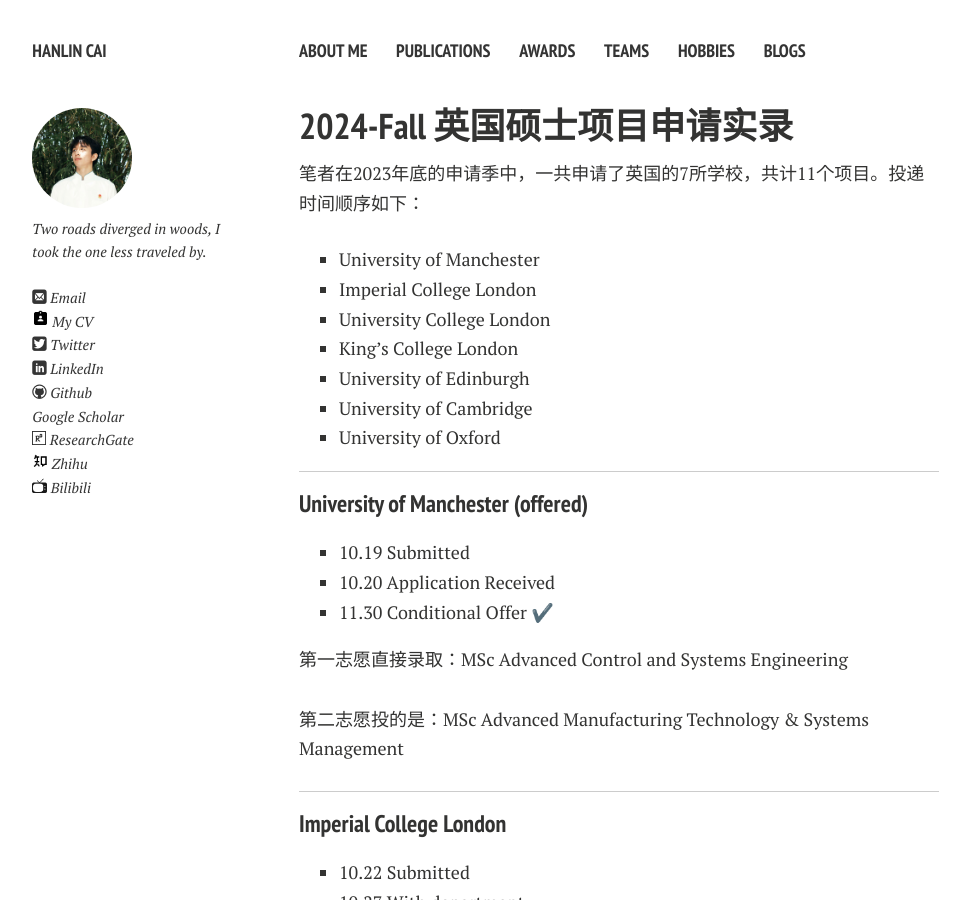
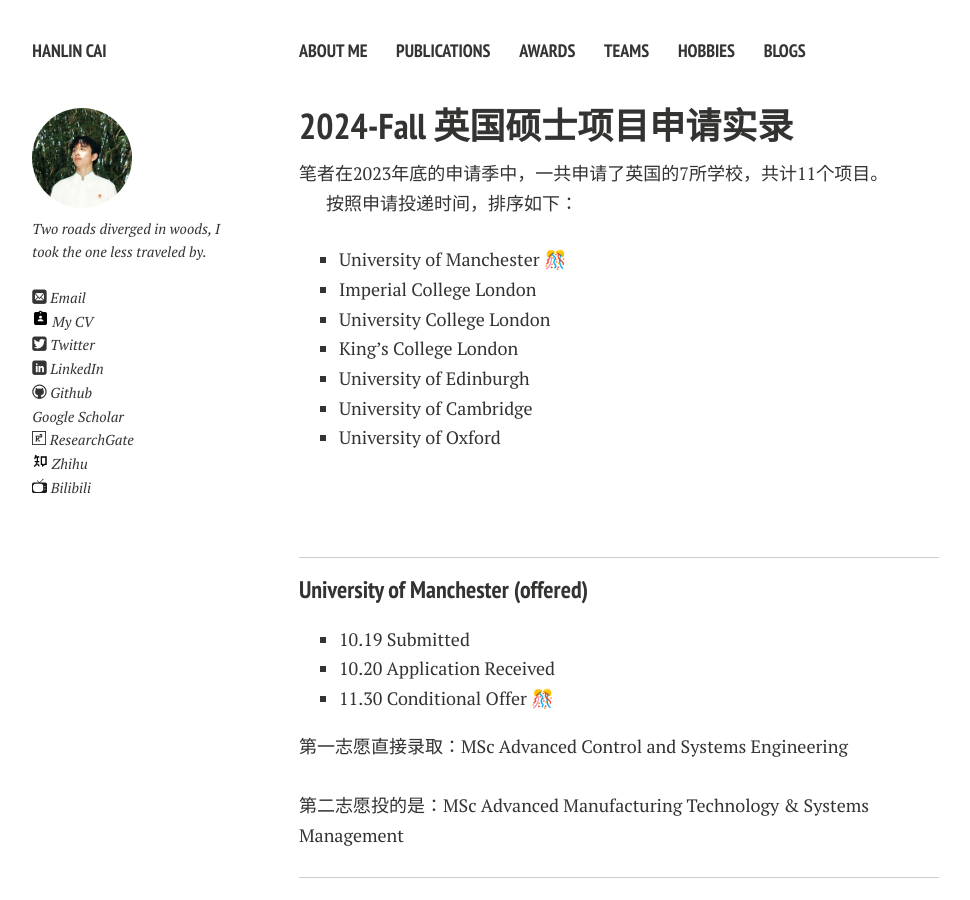
Before and after one commit to GuangLun2000/GuangLun2000.github.io, a Jekyll site: the page built from blogs/24fall.md, in a window 1280 px wide and 900 px high. Shown: the whole window, without its empty margins (21-991 px from the left). Built offline with Jekyll 4.4.1, drawn with Linux system fonts in a browser that asks for light colours; nearby versions of some CDN libraries; comment, search, counter and statistics services are not loaded; a style sheet for code colours, icons or effects is not loaded.

Commit message:
Update 24fall.md

```diff
--- a/blogs/24fall.md
+++ b/blogs/24fall.md
@@ -6,9 +6,11 @@
 
 ## 2024-Fall 英国硕士项目申请实录
 
-笔者在2023年底的申请季中，一共申请了英国的7所学校，共计11个项目。投递时间顺序如下：
+笔者在2023年底的申请季中，一共申请了英国的7所学校，共计11个项目。
 
-- University of Manchester
+按照申请投递时间，排序如下：
+
+- University of Manchester 🎊
 - Imperial College London
 - University College London
 - King’s College London
@@ -18,13 +20,15 @@
 
 
 
+<br><br>
+
 ---
 
 ### University of Manchester (offered)
 
 - 10.19 Submitted
 - 10.20 Application Received
-- 11.30 Conditional Offer ✔️
+- 11.30 Conditional Offer 🎊
 
 第一志愿直接录取：MSc Advanced Control and Systems Engineering
 
@@ -87,10 +91,8 @@
 
 ---
 
-### Overall
+## Overall
 
 
 
-<br>
-
-<br>
+<br><br>
```
